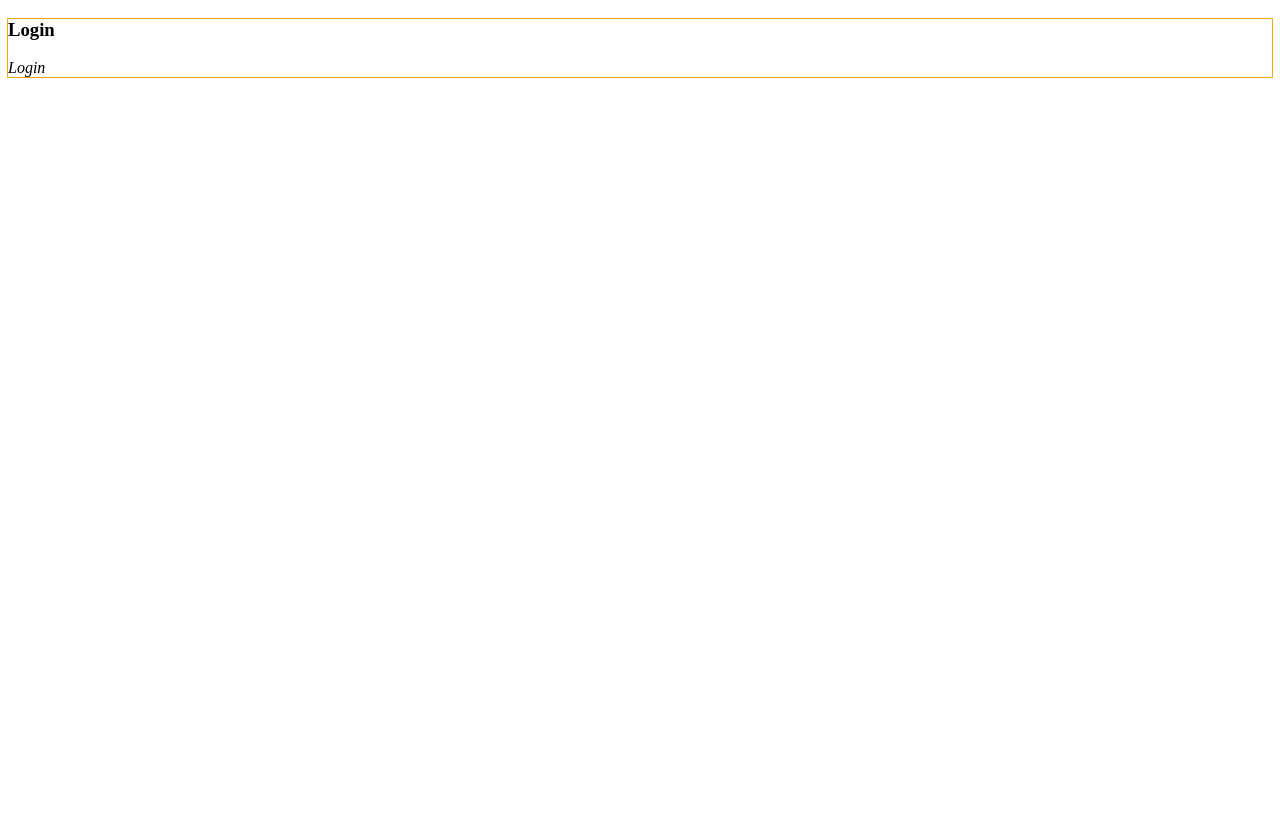
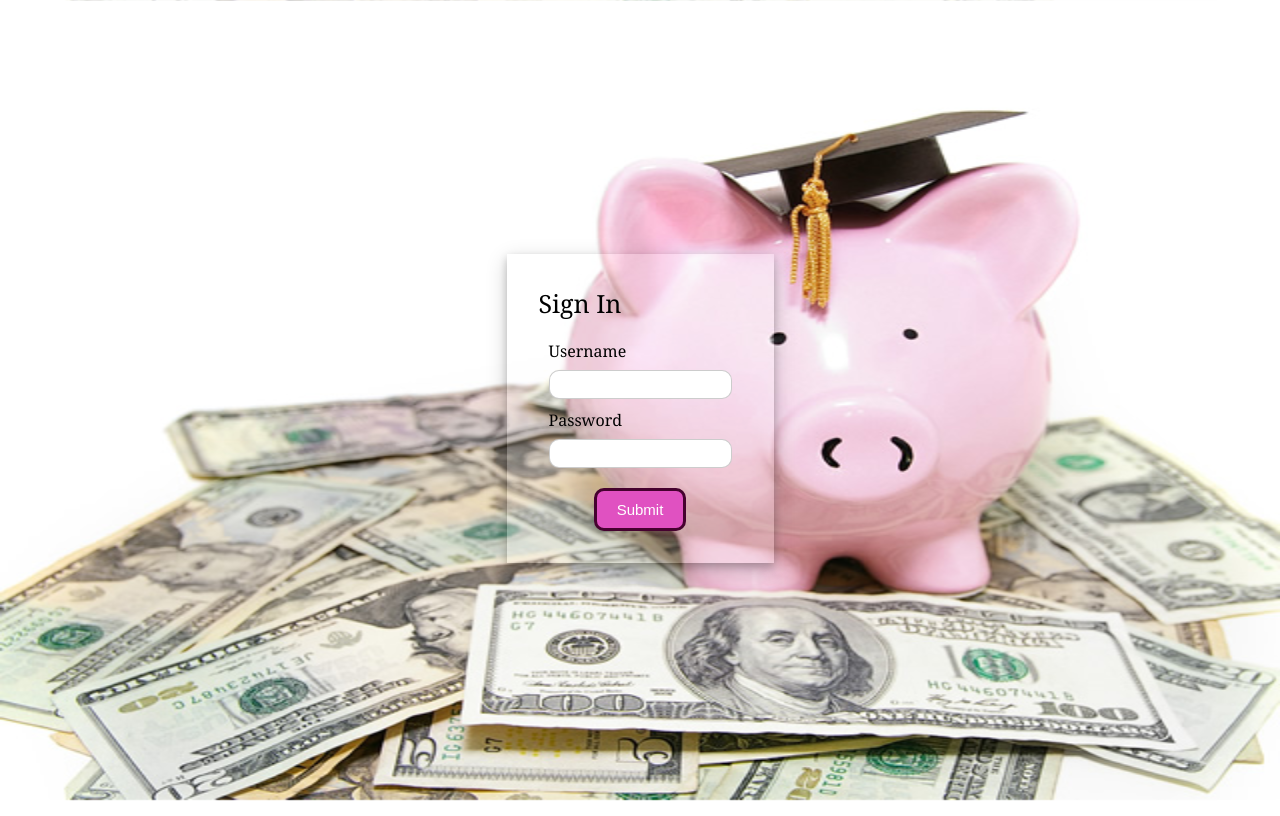
Before and after one commit to EmmaHammar/sparis-frontend, a React (Create React App) app: page / in a window 1280 px wide. Built offline with nearby package versions, Linux system fonts and the light colour scheme.

Commit message:
add Login component and validating and check with state and link to correct page

```diff
--- a/src/App.js
+++ b/src/App.js
@@ -59,7 +59,7 @@ function App() {
     <Router>
       <Switch>
         <Route exact path="/">
-          <Home />
+          <Home dbParent={dbParent} dbChildren={dbChildren}/>
         </Route>
         <Route exact path="/Children">
           <Children dbAccount={dbAccount} dbChildren={dbChildren}/>
--- a/src/components/Login/Login.js
+++ b/src/components/Login/Login.js
@@ -1,11 +1,150 @@
-import React from 'react'
-import styles from './Login.module.scss'
+import React, { useState } from "react";
+import styles from "./Login.module.scss";
+import { Link } from "react-router-dom";
 
-export default function Login() {
-    return (
-        <div className={styles.wrapper}>
-            <h3>Login</h3>
-            <i>Login</i>
+export default function Login({ dbParent, dbChildren }) {
+  // React States
+  const [logedInUser, setLogedInUser] = useState({
+    userName: "",
+    password: "",
+    accountId: "",
+  });
+  const [errorMessages, setErrorMessages] = useState({});
+  const [isChild, setIsChild] = useState(false);
+  const [isAdult, setIsAdult] = useState(false);
+
+  const errors = {
+    uname: "invalid username",
+    pass: "invalid password",
+  };
+
+  const handleSubmit = (event) => {
+    //Prevent page reload
+    event.preventDefault();
+
+    // Find user login info
+    const userChild = dbChildren.children.find(
+      (user) => user.userName === logedInUser.userName
+    );
+    const userParent = dbParent.parents.find(
+      (user) => user.userName === logedInUser.userName
+    );
+
+
+    // Check if the user is Child
+    if (userChild) {
+      if (userChild.password !== logedInUser.password) {
+        // Invalid password
+        setErrorMessages({ name: "pass", message: errors.pass });
+      } else {
+        setIsChild(true);
+        setLogedInUser((previousState) => {
+          return { ...previousState, accountId: userChild.accountId };
+        });
+        {
+          console.log(userChild);
+        }
+      }
+    } else {
+     // Check if the user is Adult
+
+      if (userParent) {
+        if (userParent.password !== logedInUser.password) {
+          // Invalid password
+          setErrorMessages({ name: "pass", message: errors.pass });
+        } else {
+          setIsAdult(true);
+          setLogedInUser((previousState) => {
+            return { ...previousState, accountId: userParent.accountId };
+          });
+          {
+            console.log(userParent.accountId);
+          }
+        }
+      } else {
+        // Username not found
+        setErrorMessages({ name: "uname", message: errors.uname });
+      }
+    }
+  };
+
+  // Generate JSX code for error message
+  const renderErrorMessage = (name) =>
+    name === errorMessages.name && (
+      <div className={styles.error}>{errorMessages.message}</div>
+    );
+
+  // JSX code for login form
+  const renderForm = (
+    <div className={styles.loginForm}>
+          <div className={styles.title}>Sign In</div>
+      <form onSubmit={handleSubmit}>
+        <div className={styles.inputContainer}>
+          <label>Username </label>
+          <input className={styles.inputBox }
+            type="text"
+            name="uname"
+            onChange={(event) =>
+              setLogedInUser((previousState) => {
+                return { ...previousState, userName: event.target.value };
+              })
+            }
+            required
+          />
+          {renderErrorMessage("uname")}
         </div>
-    )
+        <div className={styles.inputContainer}>
+          <label>Password </label>
+          <input
+            type="password"
+            name="pass" className={styles.inputBox }
+            onChange={(event) =>
+              setLogedInUser((previousState) => {
+                return { ...previousState, password: event.target.value };
+              })
+            }
+            required
+          />
+          {renderErrorMessage("pass")}
+        </div>
+        <div className={styles.buttonContainer}>
+          <input type="submit" className={styles.submitButton }/>
+        </div>
+      </form>
+    </div>
+  );
+
+  return (
+    <div className={styles.app}>
+
+        {isChild ? (
+          <Link to="/Children">
+            <button className={styles.childButton}
+              onClick={() =>
+                localStorage.setItem("accountId", logedInUser.accountId)
+              }
+            >
+             <b> Välkommen {logedInUser.userName.toUpperCase()}</b> <br/> klicka för att se din sida
+            </button>
+          </Link>
+        ) : (
+          <>
+            {isAdult ? (
+              <Link to="/Adults">
+                <button className={styles.adultButton}
+                  onClick={() =>
+                    localStorage.setItem("accountId", logedInUser.accountId)
+                  }
+                >
+                 <b> Välkommen {logedInUser.userName.toUpperCase()}</b><br/> klicka för att se din sida
+                </button>
+              </Link>
+            ) : (
+              renderForm
+            )}
+          </>
+        )}
+      </div>
+
+  );
 }
--- a/src/components/Login/Login.module.scss
+++ b/src/components/Login/Login.module.scss
@@ -1,4 +1,222 @@
-.wrapper{
-    outline: 1px solid orange;
+body{
+  padding: 0;
+  border:0;
+  background-image: url(../../Images/save-money-for-college.jpg);
+  background-position: center;
+  background-repeat: no-repeat;
+  background-size: cover;
+  background-attachment: fixed;
+  background-size: 100% 100%;}
+.app {
+  font-family: sans-serif;
+  display: flex;
+  align-items: center;
+  justify-content: center;
+  flex-direction: column;
+  gap: 20px;
+  height: 100vh;
+  font-family: Cambria, Cochin, Georgia, Times, "Times New Roman", serif;
+}
+
+.inputBox {
+  height: 25px;
+  border: 1px solid rgba(0, 0, 0, 0.2);
+  border-radius: 10px;
 
 }
+
+.submitButton {
+  margin-top: 10px;
+  cursor: pointer;
+  font-size: 15px;
+  background: #e051c1;
+  border: 3px solid #46022f;
+  color: #fff;
+  padding: 10px 20px;
+  border-radius: 10px;
+
+
+}
+
+input[type="submit"]:hover {
+  background: #ecacd7;
+}
+
+.buttonContainer {
+  display: flex;
+  justify-content: center;
+
+}
+
+.loginForm {
+  background-color: white;
+  padding: 2rem;
+  box-shadow: 0 4px 8px 0 rgba(0, 0, 0, 0.2), 0 6px 20px 0 rgba(0, 0, 0, 0.19);
+  background: rgba(255, 255, 255, 0.2)
+}
+
+.listContainer {
+  display: flex;
+}
+
+.error {
+  color: red;
+  font-size: 12px;
+}
+
+.title {
+  font-size: 25px;
+  margin-bottom: 20px;
+}
+
+.inputContainer {
+  display: flex;
+  flex-direction: column;
+  gap: 8px;
+  margin: 10px;
+}
+.adultButton {
+  min-width: 300px;
+  min-height: 60px;
+  font-family: 'Nunito', sans-serif;
+  font-size: 22px;
+
+
+  color: #f1f1fa;
+  background: #8a0d8a;
+background: linear-gradient(90deg, rgb(156, 129, 146) 0%, rgb(185, 14, 148) 100%);
+  border: none;
+  border-radius: 1000px;
+  box-shadow: 12px 12px 24px rgba(28, 44, 42, 0.64);
+  transition: all 0.3s ease-in-out 0s;
+  cursor: pointer;
+  outline: none;
+  position: relative;
+  padding: 10px;
+  }
+
+  .adultButton::before {
+content: '';
+  border-radius: 1000px;
+
+  box-shadow: 0 0 60px rgba(0,255,203,.64);
+  position: absolute;
+  top: 50%;
+  left: 50%;
+  transform: translate(-50%, -50%);
+  opacity: 0;
+  transition: all .3s ease-in-out 0s;
+}
+
+.adultButton:hover, .button:focus {
+  color: #313133;
+  transform: translateY(-6px);
+}
+
+.adultButton:hover::before, .adultButton:focus::before {
+  opacity: 1;
+}
+
+.adultButton::after {
+  content: '';
+  width: 30px; height: 30px;
+  border-radius: 100%;
+  border: 6px solid #01110e;
+  position: absolute;
+  z-index: -1;
+  top: 50%;
+  left: 50%;
+  transform: translate(-50%, -50%);
+  animation: ring 1.5s infinite;
+}
+
+.adultButton:hover::after, .adultButton:focus::after {
+  animation: none;
+  display: none;
+}
+
+@keyframes ring {
+  0% {
+    width: 30px;
+    height: 30px;
+    opacity: 1;
+  }
+  100% {
+    width: 300px;
+    height: 300px;
+    opacity: 0;
+  }
+}
+//Child button
+.childButton {
+  min-width: 300px;
+  min-height: 60px;
+  font-family: 'Nunito', sans-serif;
+  font-size: 22px;
+
+
+  color: #f1f1fa;
+  background: #cc6a1a;
+background: linear-gradient(90deg, rgb(31, 216, 6) 0%, rgb(245, 42, 6) 100%);
+  border: none;
+  border-radius: 1000px;
+  box-shadow: 12px 12px 24px rgba(28, 44, 42, 0.64);
+  transition: all 0.3s ease-in-out 0s;
+  cursor: pointer;
+  outline: none;
+  position: relative;
+  padding: 10px;
+  }
+
+  .childButtonn::before {
+content: '';
+  border-radius: 1000px;
+
+  box-shadow: 0 0 60px rgba(0,255,203,.64);
+  position: absolute;
+  top: 50%;
+  left: 50%;
+  transform: translate(-50%, -50%);
+  opacity: 0;
+  transition: all .3s ease-in-out 0s;
+}
+
+.childButton:hover, .childButton:focus {
+  color: #313133;
+  transform: translateY(-6px);
+}
+
+.childButton:hover::before, .childButton:focus::before {
+  opacity: 1;
+}
+
+.childButton::after {
+  content: '';
+  width: 30px; height: 30px;
+  border-radius: 100%;
+  border: 6px solid #e91442;
+  position: absolute;
+  z-index: -1;
+  top: 50%;
+  left: 50%;
+  transform: translate(-50%, -50%);
+  animation: ring 1.5s infinite;
+}
+
+.childButton:hover::after, .childButton:focus::after {
+  animation: none;
+  display: none;
+}
+
+@keyframes ring {
+  0% {
+    width: 30px;
+    height: 30px;
+    opacity: 1;
+  }
+  100% {
+    width: 300px;
+    height: 300px;
+    opacity: 0;
+  }
+}
--- a/src/pages/Home.js
+++ b/src/pages/Home.js
@@ -1,10 +1,10 @@
 import React from 'react'
 import Login from '../components/Login/Login'
 
-export default function Home() {
+export default function Home({dbParent,dbChildren}) {
     return (
         <div>
-            <Login />
+            <Login dbParent={dbParent} dbChildren={dbChildren}/>
         </div>
     )
 }
```
Also changed, not shown: src/Images/save-money-for-college.jpg (added).
